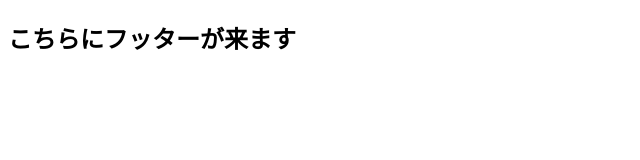
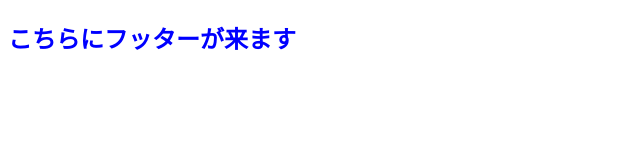
Before and after one commit to mori-ranmaru/2nd-test, a plain HTML site: page index.html in a window 1280 px wide. Shown: the whole page, without its empty margins (0-640 px from the left). Drawn offline with Linux system fonts and the light colour scheme.

Commit message:
色を青に変更しました。

```diff
--- a/index.html
+++ b/index.html
@@ -3,6 +3,7 @@
 <head>
   <meta charset="UTF-8">
   <meta name="viewport" content="width=device-width, initial-scale=1.0">
+  <link rel="stylesheet" href="style.css">
   <title>git training</title>
 </head>
 <body>
--- /dev/null
+++ b/style.css
@@ -0,0 +1,3 @@
+h2{
+  color: blue;
+}
```
